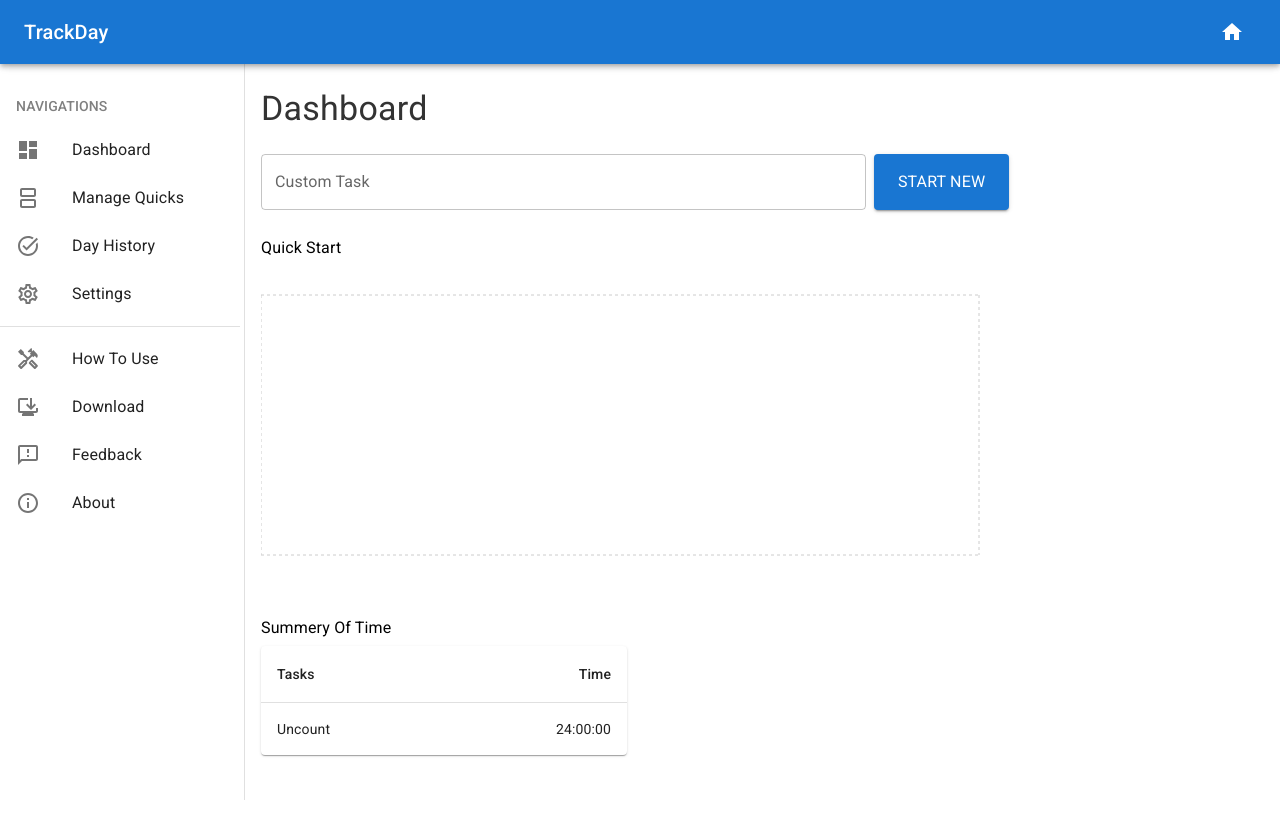
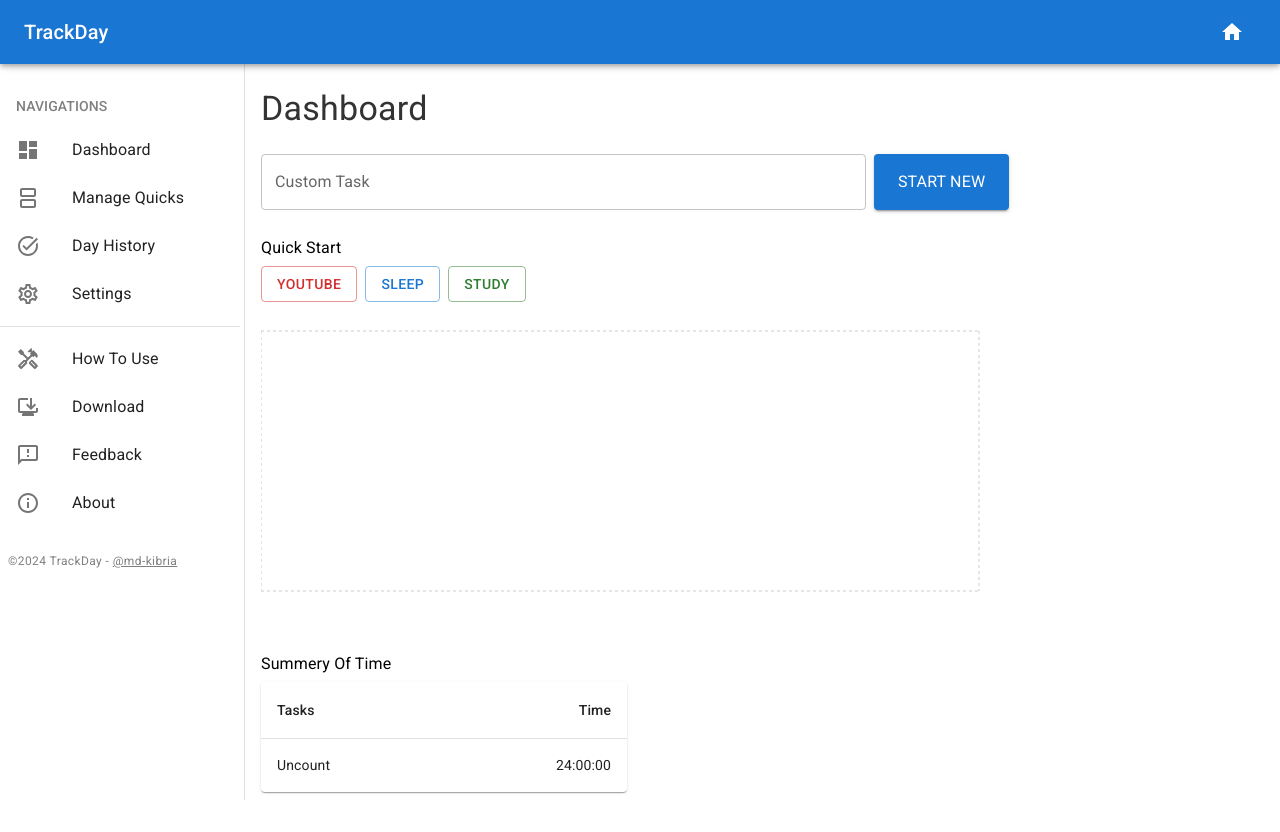
Before and after one commit to md-kibria/track-day, a React (Vite) app: page / in a window 1280 px wide. Shown: the top 832 px of the page. Built offline with nearby package versions, Linux system fonts and the light colour scheme.

Commit message:
Maked some small changes

```diff
--- a/src/classes/Day.mjs
+++ b/src/classes/Day.mjs
@@ -1,6 +1,7 @@
 
 import { differenceInMinutes, differenceInSeconds, isToday } from 'date-fns'
 
+const initTags = [{"id":3,"title":"YouTube","color":"error"},{"id":2,"title":"Sleep","color":"primary"},{"id":1,"title":"Study","color":"success"}];
 
 class Day {
     key = 'TASK_DATA';
@@ -25,7 +26,8 @@ class Day {
         if (tags) {
             this.tags = JSON.parse(tags);
         } else {
-            this.tags = [];
+            // this.tags = [];
+            this.tags = initTags;
             // localStorage.setItem(this.tag_key, JSON.stringify([]));
             /** SOLVED THE ReferenceError: localStorage is not defined */
             typeof window !== "undefined" ? window.localStorage.setItem(this.tag_key, JSON.stringify([])) : null
@@ -35,7 +37,7 @@ class Day {
     createNewDay(date) {
         let id = 1;
 
-        if (this.data.length > 1) {
+        if (this.data.length >= 1) {
             id = this.data[this.data.length - 1]?.id + 1;
         }
 
--- a/src/classes/Task.mjs
+++ b/src/classes/Task.mjs
@@ -19,7 +19,7 @@ class Task extends Day {
         let day = this.data[this.data.length - 1];
 
         if (!day || !isToday(day.date)) {
-            day = this.createNewDay(startAt); // await createDay(startAt);
+            day = this.createNewDay(startAt);
         }
 
         const task = {
--- a/src/components/HomeBar.jsx
+++ b/src/components/HomeBar.jsx
@@ -14,6 +14,7 @@ import formatSecondsToHHMMSS from '../utils/second-to-time';
 import { differenceInSeconds, format } from 'date-fns';
 import getCurrentTimeInSeconds from '../utils/getCurrentTimeInSeconds';
 import toCapitalize from '../utils/toCapitalize';
+import useTask from '../hooks/useTask';
 
 // let data = [];
 
@@ -32,8 +33,9 @@ const CustomTooltip = ({ active, payload, label }) => {
   return null;
 };
 
-export default function HomeBar({ day }) {
+export default function HomeBar() {
 
+  const {today:day} = useTask();
   const startDate = new Date(format(day.date, 'MM-dd-yyyy'));
   const [data, setData] = useState([]);
   const [refTime, setRefTime] = useState(0);
--- a/src/components/Sidebar.jsx
+++ b/src/components/Sidebar.jsx
@@ -12,7 +12,8 @@ import { Hidden, Typography, useTheme } from '@mui/material';
 import { BrowserUpdatedOutlined, Dashboard, FeedbackOutlined, HandymanOutlined, Info, InfoOutlined, SettingsOutlined, Splitscreen, SystemUpdateOutlined, TaskAlt } from '@mui/icons-material';
 import useData from '../hooks/useData';
 import { Link } from 'react-router-dom';
-
+import { grey } from '@mui/material/colors';
+import {Link as MuiLink} from "@mui/material";
 
 
 export default function Sidebar({ open, toggleDrawer }) {
@@ -161,6 +162,10 @@ export default function Sidebar({ open, toggleDrawer }) {
           </Link>
 
         </List>
+        {/* <Divider /> */}
+        <Box sx={{px: 1, py: 2}} color="gray">
+          <Typography variant="caption">©2024 TrackDay - <MuiLink color="inherit" href="https://github.com/md-kibria" >@md-kibria</MuiLink></Typography>
+        </Box>
       </Box>
     </Drawer>
   );
--- a/src/pages/History.jsx
+++ b/src/pages/History.jsx
@@ -14,9 +14,9 @@ import PageTitle from '../components/PageTitle';
 
 
 const columns = [
-  { id: 'id', label: 'Id', minWidth: 100 },
+  // { id: 'id', label: 'Id', minWidth: 100 },
   { id: 'date', label: 'Date', minWidth: 100 },
-  { id: 'tasks', label: 'Tasks', minWidth: 100 },
+  { id: 'tasks', label: 'Tasks', minWidth: 100, align: 'center' },
 ];
 
 function createData(id, date, tasks) {
--- a/src/pages/Home.jsx
+++ b/src/pages/Home.jsx
@@ -73,6 +73,7 @@ export default function Home() {
 
       <Box sx={{ my: 3 }}>
         <Typography sx={{ my: 0.5 }} variant="subtitle1">Quick Start</Typography>
+        {tags.length==0 ? <Typography variant="caption" color="gray">No quick start task added</Typography> : ''}
         <Box sx={{ display: 'flex', gap: 1, flexWrap: 'wrap' }}>
           {tags.map(tag => (
             <Button key={tag.id} variant="outlined" color={tag.color || 'primary'} onClick={() => handleAddTask(tag.title, tag.color)}>{tag.title}</Button>
@@ -82,7 +83,7 @@ export default function Home() {
 
       <Box elevation={3} sx={{my: 2, height: 300 }}>
         {/* <Typography align="center">Task Chart</Typography> */}
-      <HomeBar day={today} />
+      <HomeBar />
       </Box>
 
 
```
Also changed, not shown: 4 other files (tests, documents, lock files or other folders).
